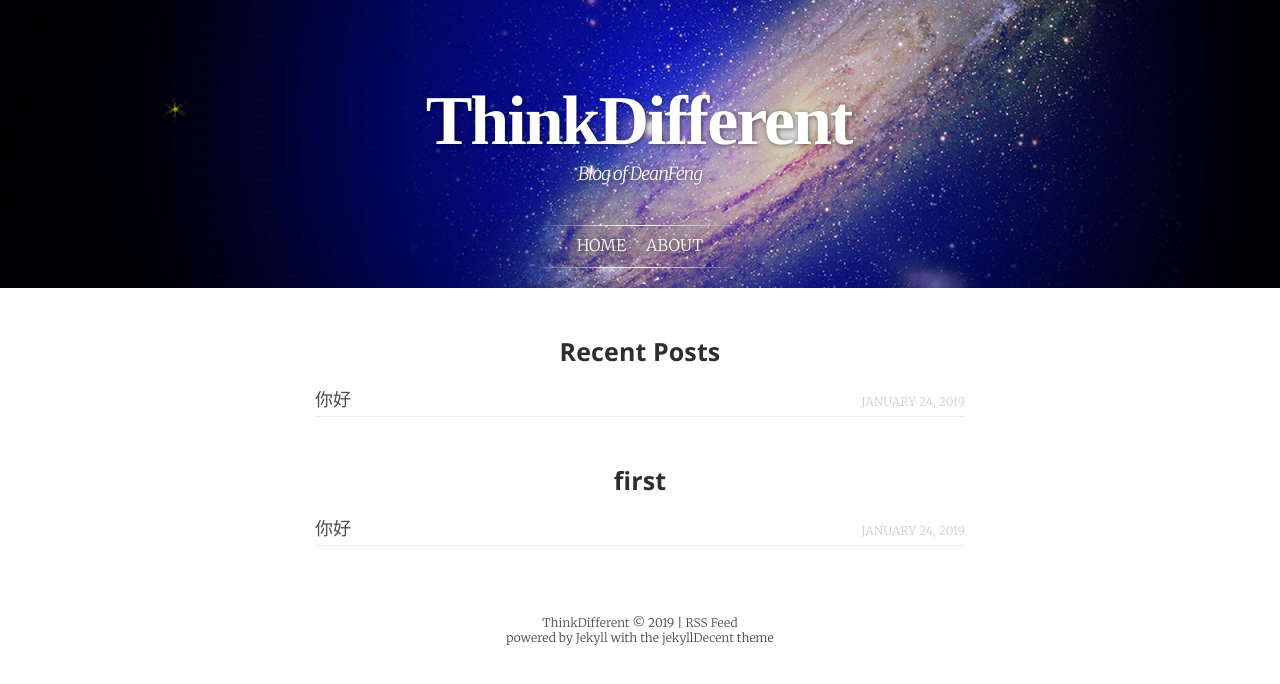
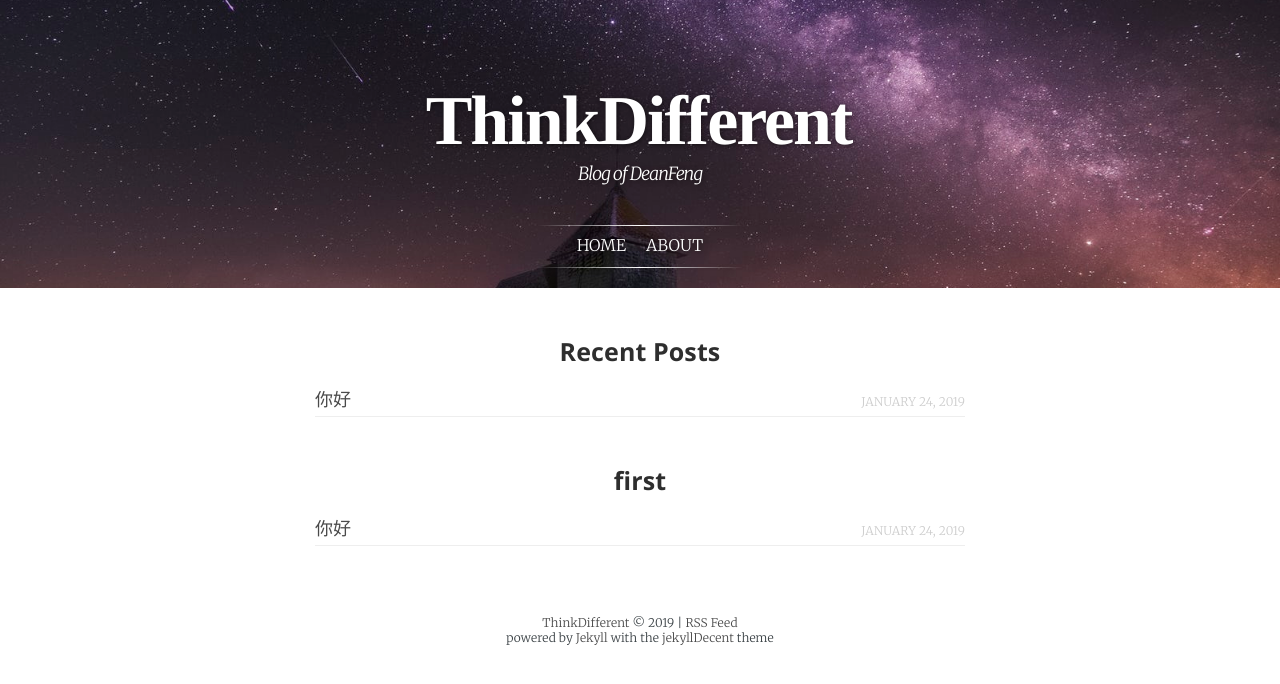
Before and after one commit to fengguangle/blog, a Jekyll site: the page built from index.html, in a window 1280 px wide. Shown: the top 684 px of the page. Built offline with Jekyll 4.4.1, drawn with Linux system fonts in a browser that asks for light colours; some web fonts are replaced.

Commit message:
update main cover image

```diff
--- a/_config.yml
+++ b/_config.yml
@@ -15,7 +15,7 @@ language:         "en" # default language of the blog. Language codes: http://ww
 baseurl:          "/blog" # the subpath of your site, e.g. /blog
 url:              "" # the base hostname & protocol for your site. Have a look at robots.txt as well!
 permalink:        /blog/:categories/:title
-cover:            /assets/galaxy-1.jpg
+cover:            /assets/night_star_1.jpg
 disqus_shortname: "blog"
 
 # Build settings
```
Also changed, not shown: assets/night_star_1.jpg (added), assets/night_star_2.jpg (added).
